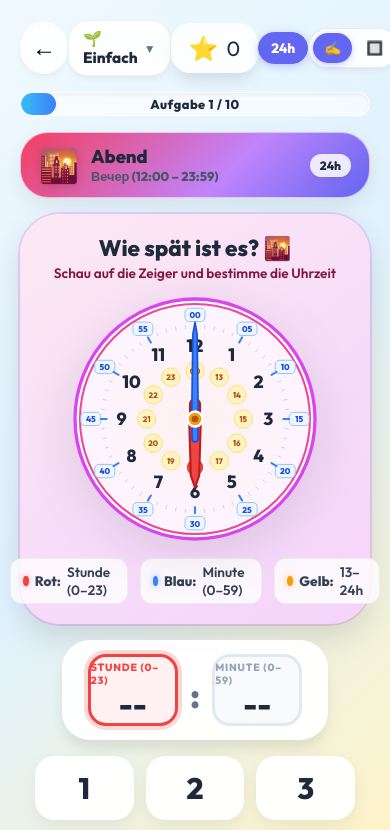
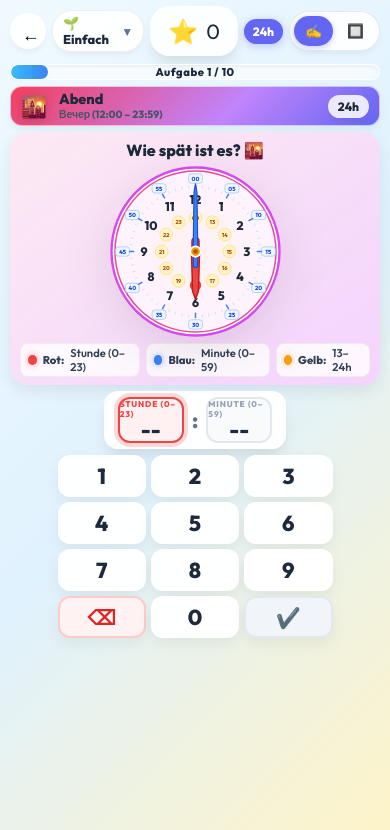
Before and after one commit to lexanokhin-web/math-kids, a React (Vite) app: page /clock in a window 390 px wide. Shown: the top 830 px of the page. Built offline with nearby package versions, Linux system fonts and the light colour scheme.

Commit message:
Optimize mobile layout and button sizes for clock game to fit 100% on one screen

```diff
--- a/src/index.css
+++ b/src/index.css
@@ -2393,3 +2393,181 @@ body {
   color: #64748b;
   margin-top: 1px;
 }
+
+/* =========================================
+   Mobile Compact View for Clock Game
+   Fits 100% on one screen without scrolling
+   ========================================= */
+@media (max-width: 600px), (max-height: 850px) {
+  .clock-game-view {
+    padding: 6px 10px 10px 10px !important;
+    gap: 6px !important;
+    min-height: auto;
+  }
+
+  .clock-game-view .game-header {
+    margin-bottom: 2px !important;
+    gap: 6px !important;
+  }
+
+  .clock-game-view .back-button {
+    width: 36px;
+    height: 36px;
+    font-size: 1.1rem;
+  }
+
+  .clock-level-badge {
+    padding: 4px 10px;
+    font-size: 0.8rem;
+  }
+
+  .clock-format-toggle {
+    padding: 4px 8px;
+    font-size: 0.75rem;
+    border-radius: 12px;
+  }
+
+  .clock-progress-bar-container {
+    height: 16px;
+    border-radius: 8px;
+  }
+
+  .clock-progress-bar-container .round-counter {
+    font-size: 0.7rem;
+  }
+
+  .daytime-sky-banner {
+    padding: 4px 10px !important;
+    border-radius: 12px !important;
+    box-shadow: 0 4px 10px rgba(0, 0, 0, 0.05) !important;
+  }
+
+  .sky-icon-large {
+    font-size: 1.3rem !important;
+  }
+
+  .sky-label-de {
+    font-size: 0.9rem !important;
+  }
+
+  .sky-label-ru {
+    font-size: 0.65rem !important;
+  }
+
+  .clock-card {
+    padding: 8px 10px !important;
+    border-radius: 18px !important;
+    gap: 4px !important;
+    box-shadow: 0 6px 16px rgba(0, 0, 0, 0.08) !important;
+  }
+
+  .clock-title-bar h3 {
+    font-size: 1rem !important;
+  }
+
+  .clock-hint-sub {
+    display: none !important;
+  }
+
+  .clock-svg-wrapper {
+    width: 175px !important;
+    height: 175px !important;
+  }
+
+  .clock-hand-legend {
+    gap: 6px !important;
+    margin-top: 0 !important;
+  }
+
+  .legend-chip {
+    padding: 2px 7px !important;
+    font-size: 0.7rem !important;
+    border-radius: 8px !important;
+  }
+
+  .german-phrase-bubble {
+    padding: 5px 10px !important;
+    border-radius: 12px !important;
+    gap: 6px !important;
+  }
+
+  .phrase-colloquial {
+    font-size: 0.92rem !important;
+  }
+
+  .phrase-detail {
+    font-size: 0.68rem !important;
+  }
+
+  .clock-manual-container {
+    gap: 6px !important;
+  }
+
+  .digital-display-card {
+    padding: 4px 12px !important;
+    border-radius: 14px !important;
+    gap: 8px !important;
+  }
+
+  .digital-slot {
+    width: 66px !important;
+    height: 46px !important;
+    border-radius: 12px !important;
+    border-width: 2px !important;
+  }
+
+  .digital-slot .slot-label {
+    font-size: 0.52rem !important;
+    margin-bottom: 0 !important;
+  }
+
+  .digital-slot .slot-value {
+    font-size: 1.35rem !important;
+  }
+
+  .digital-colon {
+    font-size: 1.4rem !important;
+    margin-top: 0 !important;
+  }
+
+  .clock-numpad {
+    max-width: 275px !important;
+  }
+
+  .clock-numpad.numpad-grid {
+    gap: 5px !important;
+  }
+
+  .clock-numpad .numpad-btn {
+    height: 42px !important;
+    font-size: 1.35rem !important;
+    border-radius: 12px !important;
+  }
+
+  .clock-numpad .numpad-btn.numpad-delete,
+  .clock-numpad .numpad-btn.numpad-submit {
+    font-size: 1.25rem !important;
+  }
+
+  .clock-choices-grid {
+    gap: 6px !important;
+  }
+
+  .clock-choice-card {
+    padding: 8px 6px !important;
+    border-radius: 12px !important;
+  }
+
+  .clock-choice-card .choice-digital {
+    font-size: 1.35rem !important;
+  }
+
+  .clock-choice-card .choice-phrase {
+    font-size: 0.78rem !important;
+    margin-top: 2px !important;
+  }
+
+  .clock-choice-card .choice-subphrase {
+    font-size: 0.65rem !important;
+  }
+}
```
